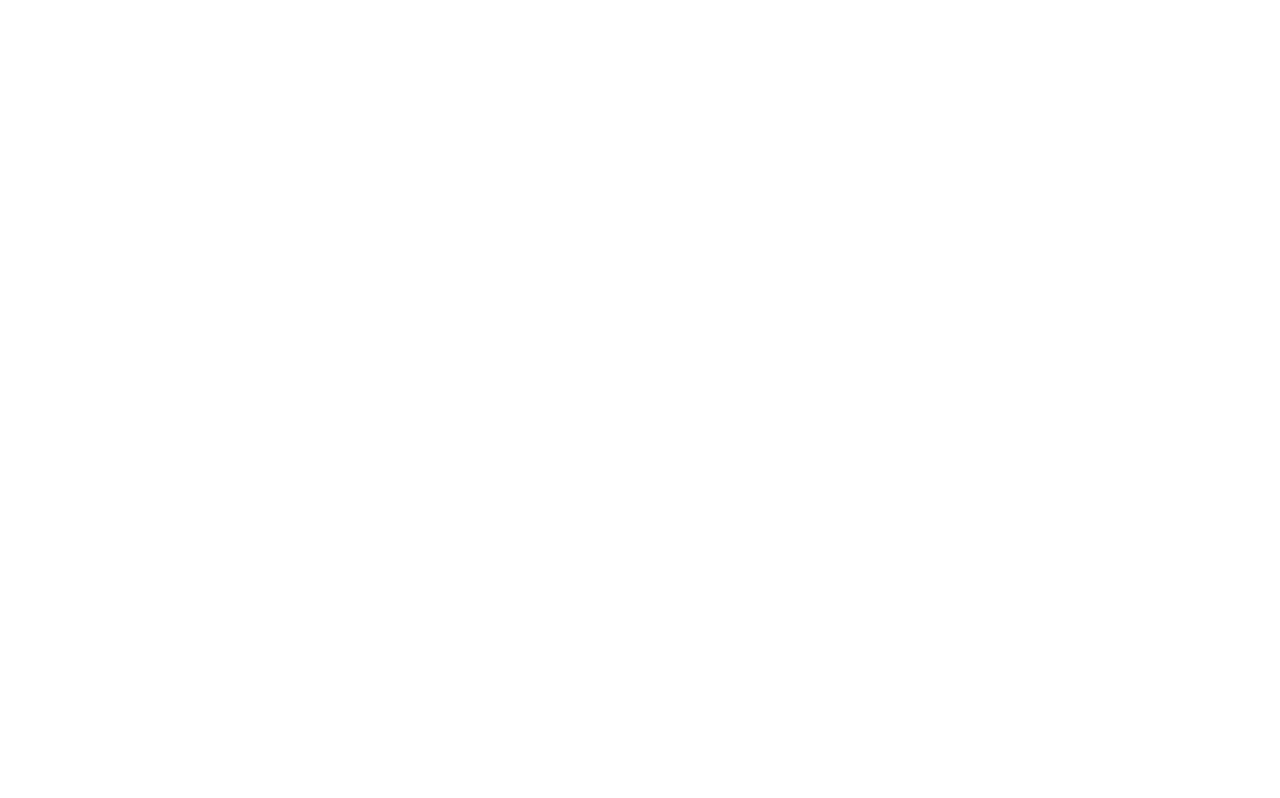
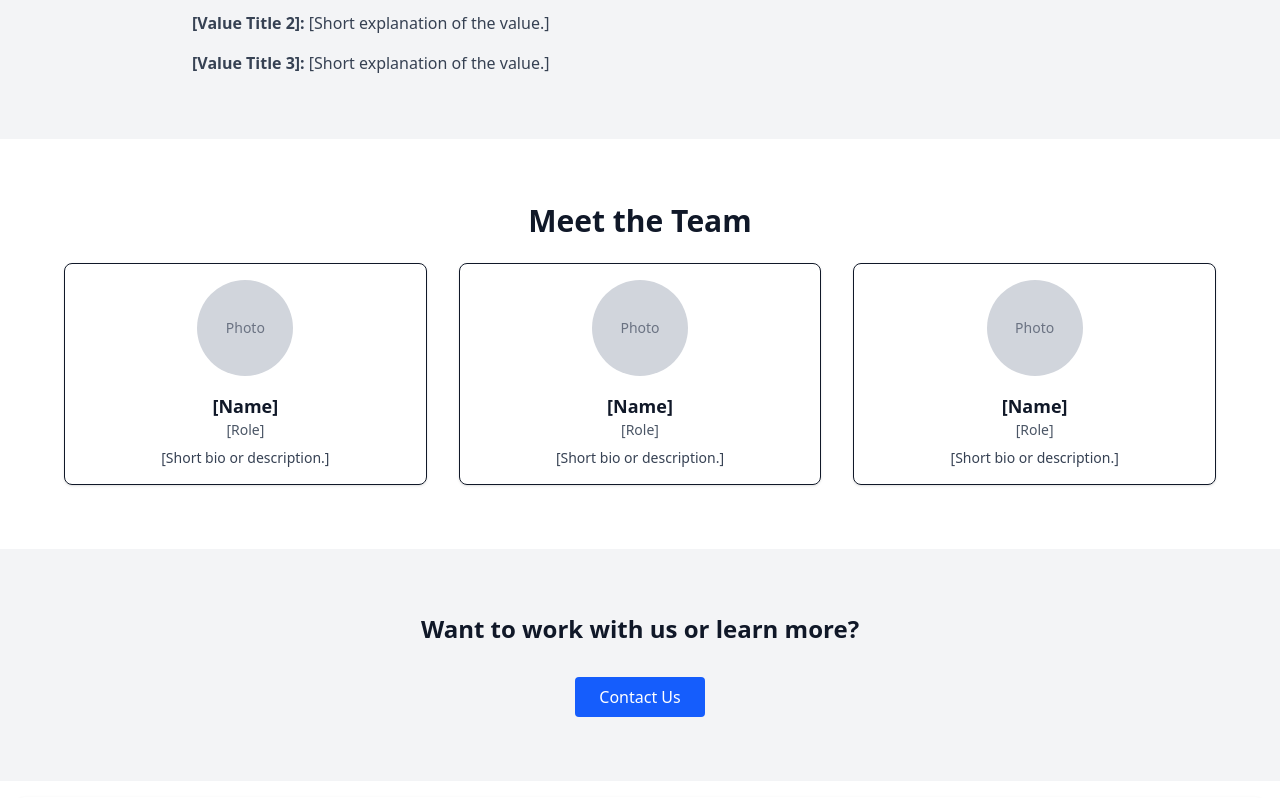
Before and after one commit to Husein8/bosnian-learning-app, a Vue app: page /about in a window 1280 px wide. Before the commit this address had no page. Shown: the part 1239-2037 px from the top of the page. Before the commit the page ends 800 px from the top, so only its background shows below. Built offline with nearby package versions, Linux system fonts and the light colour scheme.

Commit message:
new page: AboutUs

```diff
--- /dev/null
+++ b/src/components/AboutUsPage.vue
@@ -0,0 +1,115 @@
+<script setup lang="ts">
+import Navbar from './Navbar.vue';
+import Footer from './Footer.vue';
+
+
+</script>
+
+<template>
+  <div class="bg-white text-gray-900">
+    <Navbar/>
+    <!-- Hero Section -->
+    <section class="text-center px-6 py-16 max-w-4xl mx-auto">
+      <h1 class="text-5xl font-bold mb-4">[Main Headline]</h1>
+      <p class="text-lg text-gray-700 max-w-2xl mx-auto">
+        [Short introductory paragraph about your brand, mission, or tagline.]
+      </p>
+    </section>
+
+    <!-- Mission Section -->
+    <section class="bg-gray-100 px-6 py-16">
+      <div class="max-w-6xl mx-auto grid md:grid-cols-2 gap-10 items-center">
+        <div>
+          <h2 class="text-3xl font-semibold mb-4">Our Mission</h2>
+          <p class="text-gray-700">
+            [Insert a few sentences here about your brand's purpose or what you aim to do.]
+          </p>
+        </div>
+        <div class="w-full h-64 bg-gray-300 rounded-xl flex items-center justify-center text-gray-500 text-sm">
+          Image Placeholder
+        </div>
+      </div>
+    </section>
+
+    <!-- Story Section -->
+    <section class="px-6 py-16">
+      <div class="max-w-6xl mx-auto grid md:grid-cols-2 gap-10 items-center">
+        <div class="order-2 md:order-1 w-full h-64 bg-gray-300 rounded-xl flex items-center justify-center text-gray-500 text-sm">
+          Image Placeholder
+        </div>
+        <div class="order-1 md:order-2">
+          <h2 class="text-3xl font-semibold mb-4">Our Story</h2>
+          <p class="text-gray-700">
+            [Tell a short story about how your brand was created, what inspired you, and your evolution.]
+          </p>
+        </div>
+      </div>
+    </section>
+
+    <!-- Beliefs Section -->
+    <section class="bg-gray-100 px-6 py-16">
+      <div class="max-w-4xl mx-auto">
+        <h2 class="text-3xl font-semibold mb-6 text-center">What We Believe</h2>
+        <ul class="space-y-4">
+          <li class="text-gray-700">
+            <strong>[Value Title 1]:</strong> [Short explanation of the value.]
+          </li>
+          <li class="text-gray-700">
+            <strong>[Value Title 2]:</strong> [Short explanation of the value.]
+          </li>
+          <li class="text-gray-700">
+            <strong>[Value Title 3]:</strong> [Short explanation of the value.]
+          </li>
+        </ul>
+      </div>
+    </section>
+
+    <!-- Meet the Team -->
+    <section class="px-6 py-16">
+      <div class="max-w-6xl mx-auto">
+        <h2 class="text-3xl font-semibold mb-6 text-center">Meet the Team</h2>
+        <div class="grid gap-8 sm:grid-cols-2 md:grid-cols-3">
+          <div class="p-4 border rounded-lg shadow-sm text-center">
+            <div class="w-24 h-24 mx-auto rounded-full bg-gray-300 flex items-center justify-center text-sm text-gray-500 mb-4">
+              Photo
+            </div>
+            <h3 class="text-lg font-semibold">[Name]</h3>
+            <p class="text-sm text-gray-600">[Role]</p>
+            <p class="text-sm mt-2 text-gray-700">[Short bio or description.]</p>
+          </div>
+
+          <div class="p-4 border rounded-lg shadow-sm text-center">
+            <div class="w-24 h-24 mx-auto rounded-full bg-gray-300 flex items-center justify-center text-sm text-gray-500 mb-4">
+              Photo
+            </div>
+            <h3 class="text-lg font-semibold">[Name]</h3>
+            <p class="text-sm text-gray-600">[Role]</p>
+            <p class="text-sm mt-2 text-gray-700">[Short bio or description.]</p>
+          </div>
+
+          <div class="p-4 border rounded-lg shadow-sm text-center">
+            <div class="w-24 h-24 mx-auto rounded-full bg-gray-300 flex items-center justify-center text-sm text-gray-500 mb-4">
+              Photo
+            </div>
+            <h3 class="text-lg font-semibold">[Name]</h3>
+            <p class="text-sm text-gray-600">[Role]</p>
+            <p class="text-sm mt-2 text-gray-700">[Short bio or description.]</p>
+          </div>
+        </div>
+
+
+      </div>
+    </section>
+
+    <!-- CTA Section -->
+    <section class="bg-gray-100 px-6 py-16 text-center">
+      <h2 class="text-2xl font-semibold mb-4">Want to work with us or learn more?</h2>
+      <a
+        href="/contact"
+        class="inline-block mt-4 px-6 py-2 bg-blue-600 text-white rounded hover:bg-blue-700 transition"
+      >
+        Contact Us
+      </a>
+    </section>
+  </div> <Footer/>
+</template>
--- a/src/router/index.ts
+++ b/src/router/index.ts
@@ -6,12 +6,14 @@ import CoursesHomepage from "../views/courses-pages/CoursesHomepage.vue";
 import BosnianLanguage from "../views/courses-pages/BosnianLanguage.vue";
 import Geography from "../views/courses-pages/Geography.vue";
 import CultureTradition from "../views/courses-pages/CultureTradition.vue";
+import AboutUsPage from "../components/AboutUsPage.vue";
 
 const routes = [
   { path: "/", name: "Home", component: Homepage },
   { path: "/login", name: "Login", component: LoginPage }, // Add this line
   { path: "/register", name: "Register", component: RegisterPage }, // Add this line
   { path: "/courses", name: "Courses", component: CoursesHomepage },
+  { path: "/about", name: "About", component: AboutUsPage },
 
   // courses pages -> bosnian language, geography and culture
   { path: "/language", name: "BosnianLanguage", component: BosnianLanguage },
```
